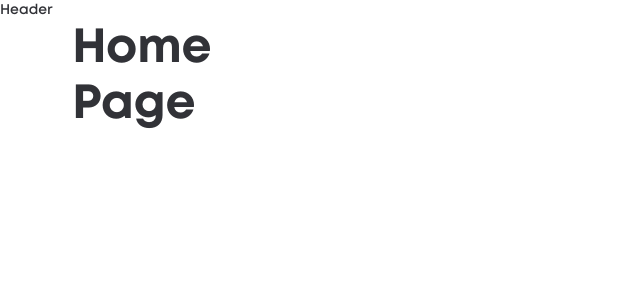
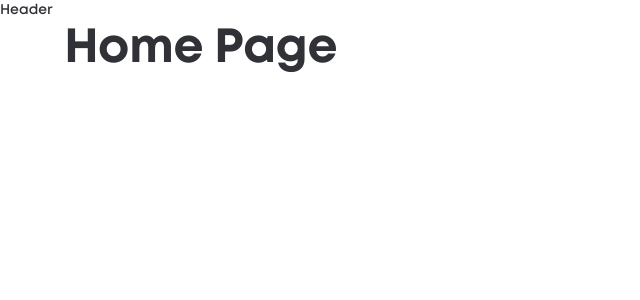
Before and after one commit to fe-nov23-Skynet/product_catalog, a React (Create React App) app: page / in a window 1280 px wide. Shown: the top 300 px of the page, without its empty margins (0-640 px from the left). Built offline with nearby package versions, Linux system fonts and the light colour scheme.

Commit message:
rewrite container and page-grid usage

```diff
--- a/src/styles/mixins.scss
+++ b/src/styles/mixins.scss
@@ -17,21 +17,29 @@
   //grid-auto-flow: row;
   column-gap: 16px;
   grid-template-columns: repeat(var(--columns), 1fr);
-  padding-inline: 16px;
   justify-content: center;
 
   @include on-tablet {
     --columns: 12;
-    padding-inline: 24px;
    }
 
   @include on-desktop {
     --columns: 24;
     grid-template-columns: repeat(var(--columns), 32px);
-    padding-inline: 0;
   }
 }
 
 .container {
-  @include page-grid();
+  padding-inline: 16px;
+
+  margin: 0 auto;
+  max-width: 1200px;
+
+  @include on-tablet {
+    padding-inline: 24px;
+  }
+
+  @include on-desktop {
+    margin: 0 auto;
+  }
 }
```
Also changed, not shown: src/pages/Catalog/Catalog.module.scss (+14 -2 lines), src/pages/Catalog/Catalog.tsx (+6 -6 lines).
